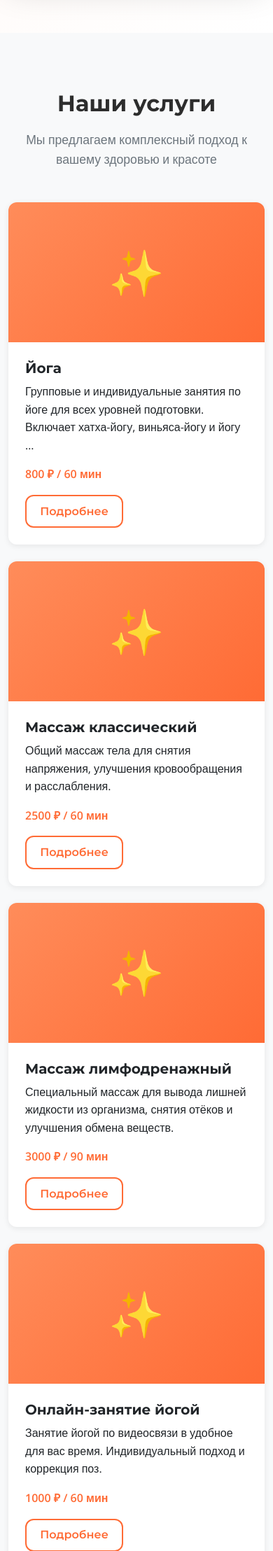
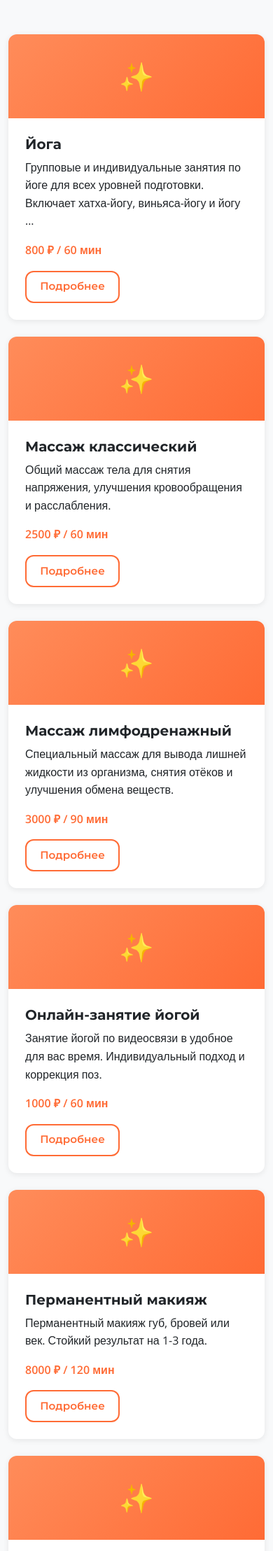
Before and after one commit to AndreevVitaly/ORANGE, a Django app: page / in a window 390 px wide. Shown: the part 948-3164 px from the top of the page at 70% size. Run offline with Django 5.2, Linux system fonts and the light colour scheme; data comes from the database, SQL or seed files in the repository.

Commit message:
Добавлена адаптивная вёрстка для мобильных устройств

```diff
--- a/core/static/core/css/style.css
+++ b/core/static/core/css/style.css
@@ -434,21 +434,156 @@
     background-color: var(--color-accent-dark);
 }
 
-@media (max-width: 768px) {
-    .section-title {
-        font-size: 2rem;
+@media (max-width: 992px) {
+    .hero-title {
+        font-size: 2.5rem;
     }
 
-    .btn {
-        padding: 0.6rem 1.2rem;
+    .hero-section {
+        padding: 6rem 0 4rem;
     }
 
+    section {
+        padding: 4rem 0;
+    }
+}
+
+@media (max-width: 768px) {
+    /* Типографика */
+    .section-title {
+        font-size: 1.8rem;
+    }
+
+    .section-subtitle {
+        font-size: 1rem;
+        padding: 0 1rem;
+    }
+
+    .hero-title {
+        font-size: 2rem;
+        text-align: center;
+    }
+
+    .hero-subtitle {
+        font-size: 1rem;
+        text-align: center;
+    }
+
+    /* Hero секция */
+    .hero-section {
+        padding: 5rem 0 3rem;
+        min-height: auto;
+    }
+
+    .hero-buttons {
+        justify-content: center;
+        flex-direction: column;
+    }
+
+    .hero-buttons .btn {
+        width: 100%;
+        text-align: center;
+    }
+
+    .hero-image {
+        margin-top: 2rem;
+    }
+
+    .hero-placeholder {
+        height: 250px;
+    }
+
+    /* Навигация */
     .navbar-nav {
         background-color: var(--color-bg);
         padding: 1rem;
         border-radius: var(--border-radius);
         box-shadow: var(--shadow-md);
         margin-top: 1rem;
+    }
+
+    .navbar-nav .nav-link {
+        padding: 0.75rem 1rem;
+    }
+
+    /* Кнопки */
+    .btn {
+        padding: 0.6rem 1.2rem;
+        font-size: 0.95rem;
+    }
+
+    .btn-lg {
+        padding: 0.8rem 1.5rem;
+        font-size: 1rem;
+    }
+
+    /* Карточки */
+    .card-img-placeholder {
+        height: 150px;
+        font-size: 3rem;
+    }
+
+    .master-avatar-placeholder {
+        height: 150px;
+        font-size: 4rem;
+    }
+
+    /* Таблица расписания */
+    .schedule-table {
+        font-size: 0.85rem;
+    }
+
+    .schedule-table thead th,
+    .schedule-table tbody td {
+        padding: 0.5rem;
+    }
+
+    /* Футер */
+    .site-footer {
+        padding: 2rem 0;
+    }
+
+    .site-footer .col-md-4 {
+        margin-bottom: 1.5rem;
+        text-align: center;
+    }
+
+    .social-links {
+        justify-content: center;
+    }
+}
+
+@media (max-width: 480px) {
+    .hero-title {
+        font-size: 1.6rem;
+    }
+
+    .section-title {
+        font-size: 1.5rem;
+    }
+
+    .hero-placeholder {
+        height: 200px;
+        font-size: 3rem;
+    }
+
+    .card-img-placeholder {
+        height: 120px;
+        font-size: 2.5rem;
+    }
+
+    .master-avatar-placeholder {
+        height: 120px;
+        font-size: 3rem;
+    }
+
+    /* Форма контактов */
+    .contact-form {
+        padding: 1rem;
+    }
+
+    .contact-info {
+        padding: 1rem;
     }
 }
 
```
